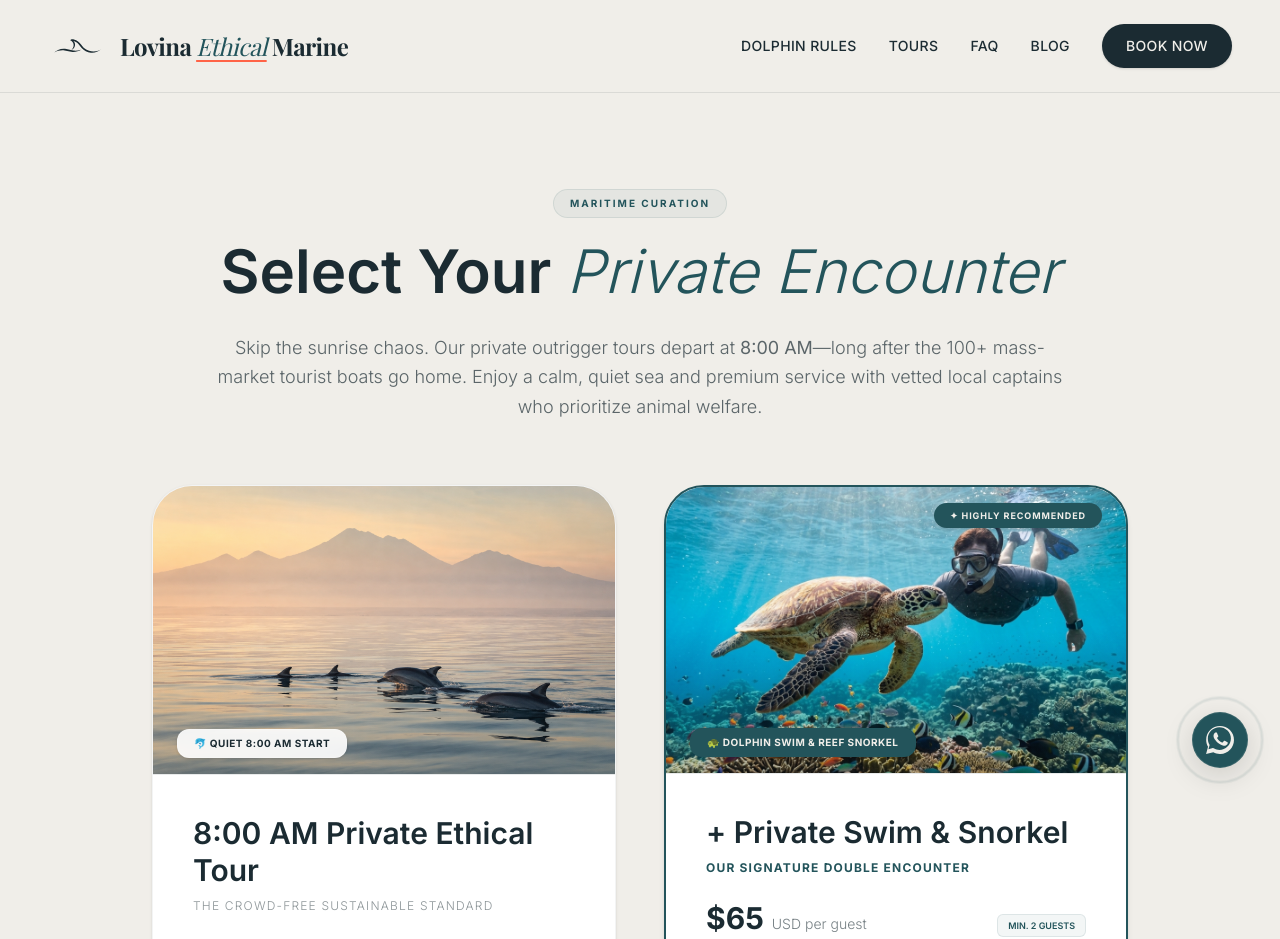
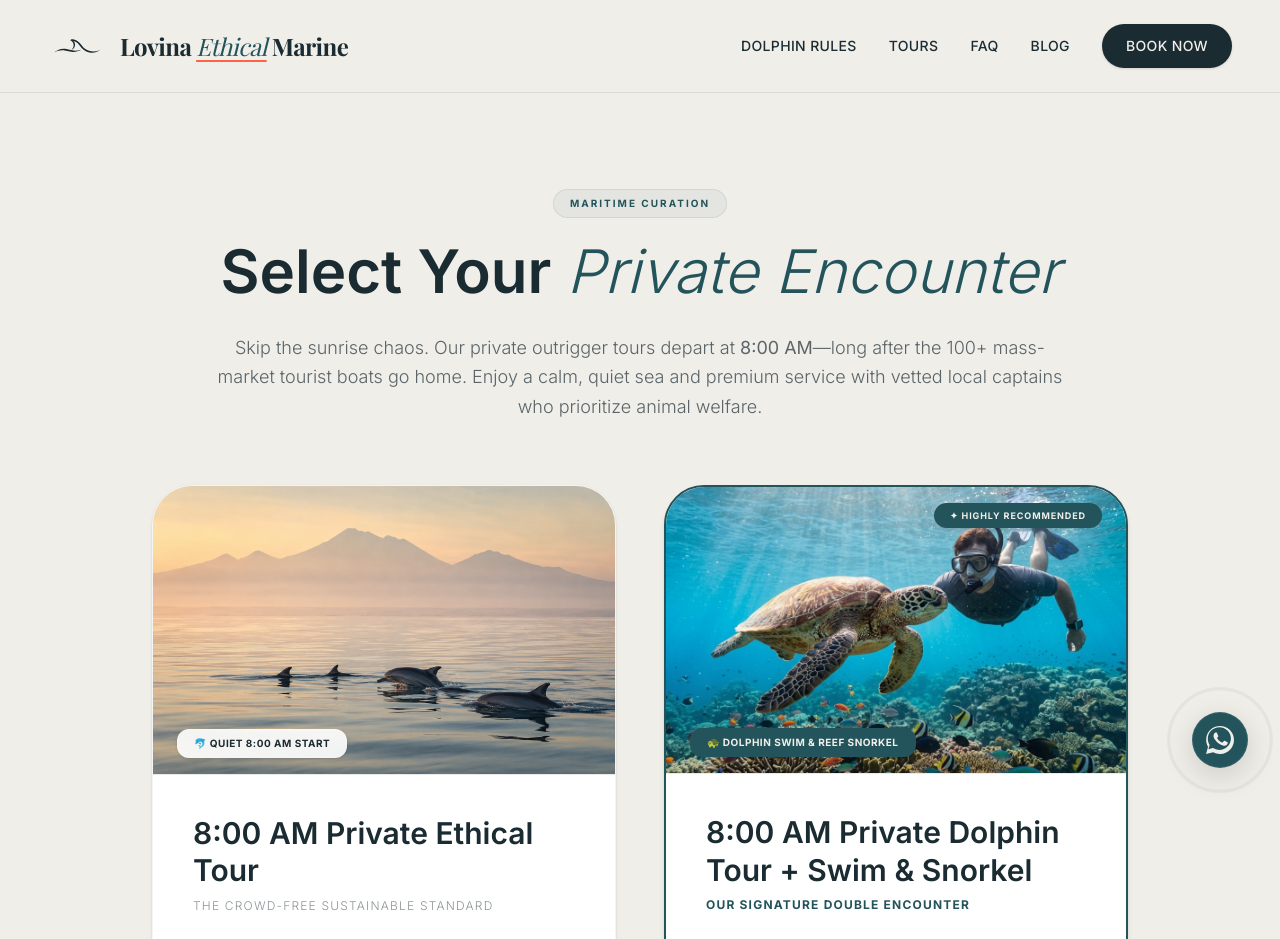
Before and after one commit to nturner5/lovina-dolphin-tours, a Next.js app: page /tours in a window 1280 px wide. Shown: the top 939 px of the page. Built offline with nearby package versions, Linux system fonts and the light colour scheme.

Commit message:
refactor(tours): rename swim & snorkel tour to explicitly include the dolphin tour

```diff
--- a/src/app/checkout/page.tsx
+++ b/src/app/checkout/page.tsx
@@ -6,7 +6,7 @@ import PhoneInput, { isValidPhoneNumber, getCountryCallingCode } from 'react-pho
 
 const TOURS = [
   { id: 'eight-am-ethical', name: '8:00 AM Private Ethical Tour', price: 45, time: '8:00 AM' },
-  { id: 'swim-snorkel', name: '+ Private Swim & Snorkel', price: 65, time: '8:30 AM' },
+  { id: 'swim-snorkel', name: '8:00 AM Private Dolphin Tour + Swim & Snorkel', price: 65, time: '8:00 AM' },
 ];
 
 const PICKUP_OPTIONS = [
--- a/src/app/tours/page.tsx
+++ b/src/app/tours/page.tsx
@@ -109,7 +109,7 @@ export default function ToursPage() {
             </div>
           </div>
 
-          {/* Card 2: + Private Swim & Snorkel (RECOMMENDED) */}
+          {/* Card 2: 8:00 AM Private Dolphin Tour + Swim & Snorkel (RECOMMENDED) */}
           <div className="group bg-white rounded-[2.5rem] border-2 border-transformative-teal shadow-md hover:shadow-xl transition-all duration-500 overflow-hidden flex flex-col justify-between relative">
 
             {/* Highly Recommended Float Tag */}
@@ -136,7 +136,7 @@ export default function ToursPage() {
               {/* Card Body */}
               <div className="p-8 sm:p-10 space-y-6">
                 <div>
-                  <h2 className="text-2xl sm:text-3xl font-serif text-deep-indigo leading-tight mb-2">+ Private Swim & Snorkel</h2>
+                  <h2 className="text-2xl sm:text-3xl font-serif text-deep-indigo leading-tight mb-2">8:00 AM Private Dolphin Tour + Swim & Snorkel</h2>
                   <p className="text-xs text-transformative-teal font-bold uppercase tracking-widest">Our signature double encounter</p>
                 </div>
 
```
